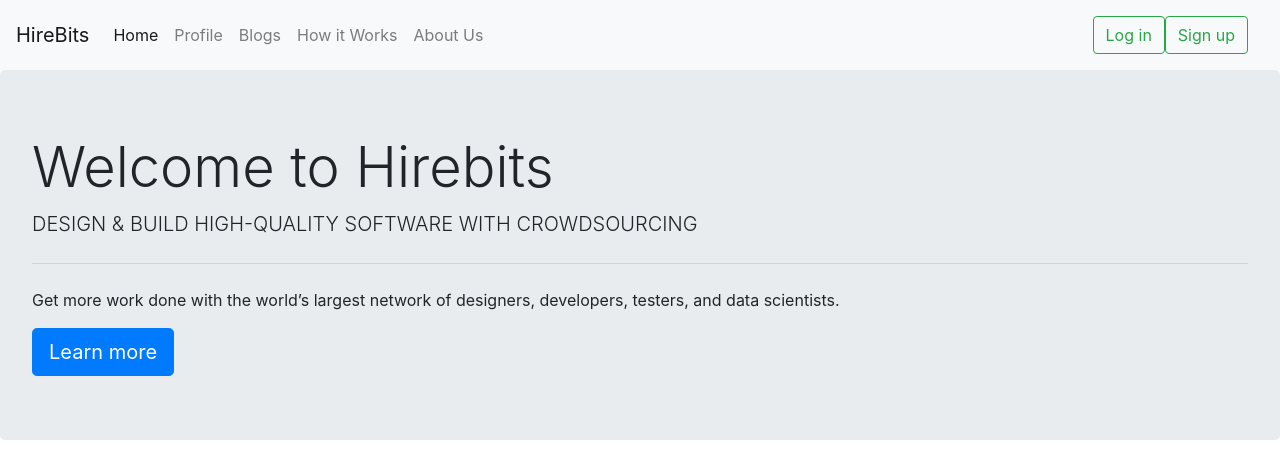
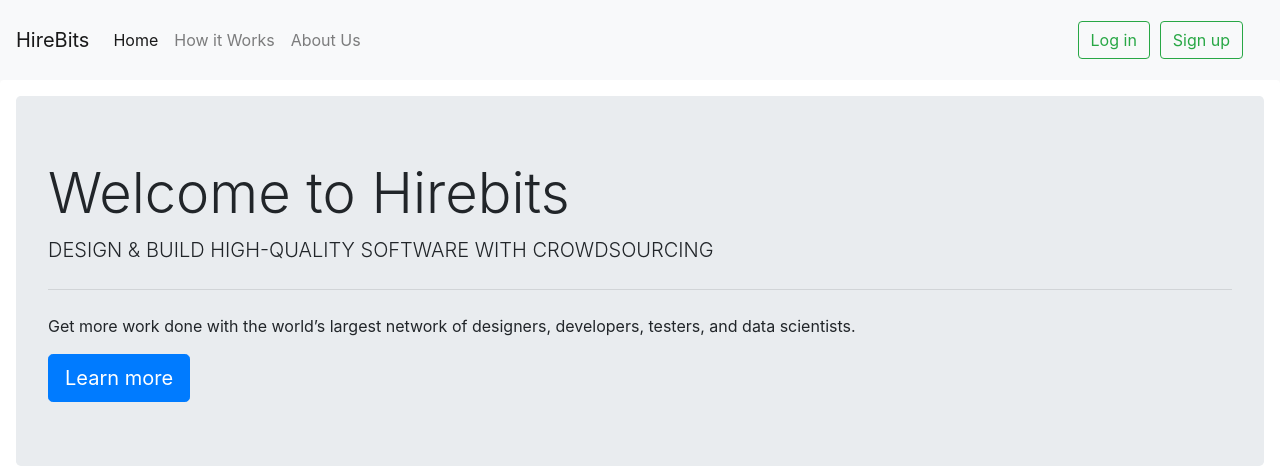
Before and after one commit to SubCoder1/hirebits, a Django app: page / in a window 1280 px wide. Shown: the top 472 px of the page. Run offline with Django 3.2, Linux system fonts and the light colour scheme; some libraries are stand-ins or nearby versions; grey boxes are pictures that could not be loaded.

Commit message:
added shadow,, rm unnecessary nav-items

```diff
--- a/dashboard/templates/index.html
+++ b/dashboard/templates/index.html
@@ -5,7 +5,7 @@
   <link rel="stylesheet" href="https://stackpath.bootstrapcdn.com/bootstrap/4.3.1/css/bootstrap.min.css" integrity="sha384-ggOyR0iXCbMQv3Xipma34MD+dH/1fQ784/j6cY/iJTQUOhcWr7x9JvoRxT2MZw1T" crossorigin="anonymous">
   <title>Hirebits</title>
   <style>
-    #pad { padding: 20px; }
+    #pad { padding: 5px; }
   </style>
 </head>
 <body>
@@ -21,12 +21,6 @@
             <a class="nav-link" href="#">Home <span class="sr-only">(current)</span></a>
           </li>
           <li class="nav-item">
-            <a class="nav-link" href="#">Profile</a>
-          </li>
-          <li class="nav-item">
-            <a class="nav-link" href="#">Blogs</a>
-          </li>
-          <li class="nav-item">
             <a class="nav-link" href="#">How it Works</a>
           </li>
           <li class="nav-item">
@@ -35,23 +29,27 @@
         </ul>
         <nav class="navbar navbar-light bg-light">
           <form class="form-inline">
-            <button class="btn btn-outline-success" type="button">Log in</button>
-            <button class="btn btn-outline-success" type="button">Sign up</button>
+            <div id=pad>
+            <button class="btn btn-outline-success" type="button">Log in</button></div>
+            <div id=pad>
+            <button class="btn btn-outline-success" type="button">Sign up</button></div>
           </form>
         </nav>
       </div>
     </nav>
-
+    <div class="shadow-lg p-3 mb-5 bg-white rounded">
     <div class="jumbotron">
       <h1 class="display-4">Welcome to Hirebits</h1>
       <p class="lead">DESIGN & BUILD HIGH-QUALITY SOFTWARE WITH CROWDSOURCING</p>
       <hr class="my-4">
       <p>Get more work done with the world’s largest network of designers, developers, testers, and data scientists.</p>
-      <a class="btn btn-primary btn-lg" href="#" onclick="scrollWin(0, 100)" role="button">Learn more</a>
+      <a class="btn btn-primary btn-lg" href="#" role="button">Learn more</a>
     </div>
-    <div id="pad">
+    </div>
+    <div class="row justify-content-center">
       <div class="row">
         <div class="col-sm-4">
+        <div class="shadow p-3 mb-5 bg-white rounded">
           <div class="card" style="width: 18rem;" id="pad" >
           <img src="{% static 'Assets/learnc.jpg' %}" class="card-img-top" alt="...">
           <div class="card-body">
@@ -59,9 +57,11 @@
             <p class="card-text">Some quick example text to build on the card title and make up the bulk of the card's content.</p>
             <a href="#" class="btn btn-primary">Learn More</a>
           </div>
+          </div>
         </div>
       </div>
       <div class="col-sm-4">
+      <div class="shadow p-3 mb-5 bg-white rounded">
         <div class="card" style="width: 18rem;" id="pad">
           <img src="{% static 'Assets/Codec.jpg '%}" class="card-img-top" alt="...">
           <div class="card-body">
@@ -69,10 +69,12 @@
             <p class="card-text">Some quick example text to build on the card title and make up the bulk of the card's content.</p>
             <a href="#" class="btn btn-primary">Learn More</a>
           </div>
+          </div>
         </div>
       </div>
 
       <div class="col-sm-4">
+      <div class="shadow p-3 mb-5 bg-white rounded">
         <div class="card" style="width: 18rem;" id="pad" >
         <img src="{% static 'Assets/Hirec.jpg' %}" class="card-img-top" alt="...">
         <div class="card-body">
@@ -80,14 +82,11 @@
           <p class="card-text">Some quick example text to build on the card title and make up the bulk of the card's content.</p>
           <a href="#" class="btn btn-primary">Learn More</a>
         </div>
+        </div>
       </div>
     </div>
+    </div>
 
-    <script>
-      function scrollWin(x, y) {
-        window.scrollBy(x, y);
-      }
-    </script>
     <script src="https://code.jquery.com/jquery-3.3.1.slim.min.js" integrity="sha384-q8i/X+965DzO0rT7abK41JStQIAqVgRVzpbzo5smXKp4YfRvH+8abtTE1Pi6jizo" crossorigin="anonymous"></script>
     <script src="https://cdnjs.cloudflare.com/ajax/libs/popper.js/1.14.7/umd/popper.min.js" integrity="sha384-UO2eT0CpHqdSJQ6hJty5KVphtPhzWj9WO1clHTMGa3JDZwrnQq4sF86dIHNDz0W1" crossorigin="anonymous"></script>
     <script src="https://stackpath.bootstrapcdn.com/bootstrap/4.3.1/js/bootstrap.min.js" integrity="sha384-JjSmVgyd0p3pXB1rRibZUAYoIIy6OrQ6VrjIEaFf/nJGzIxFDsf4x0xIM+B07jRM" crossorigin="anonymous"></script>
```
